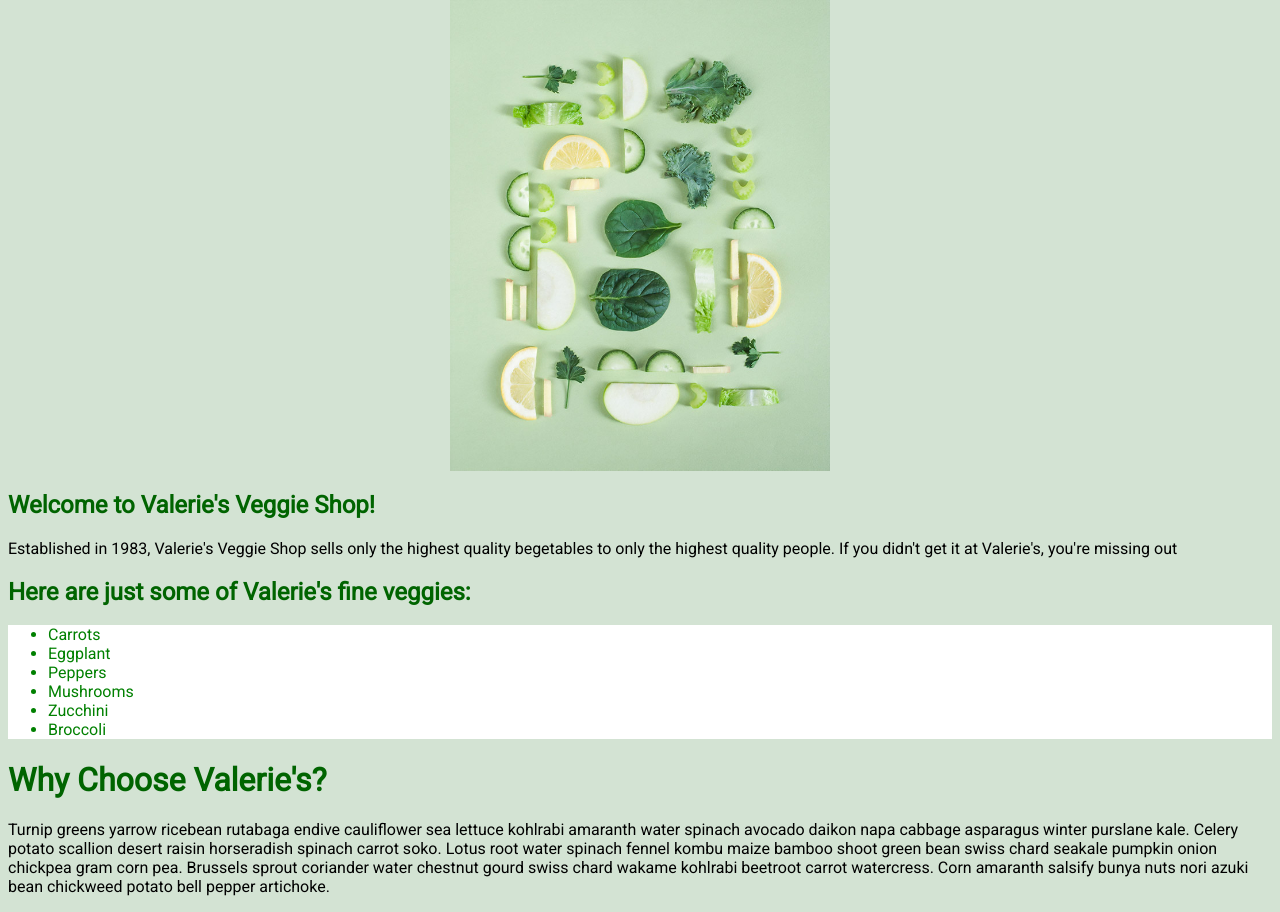
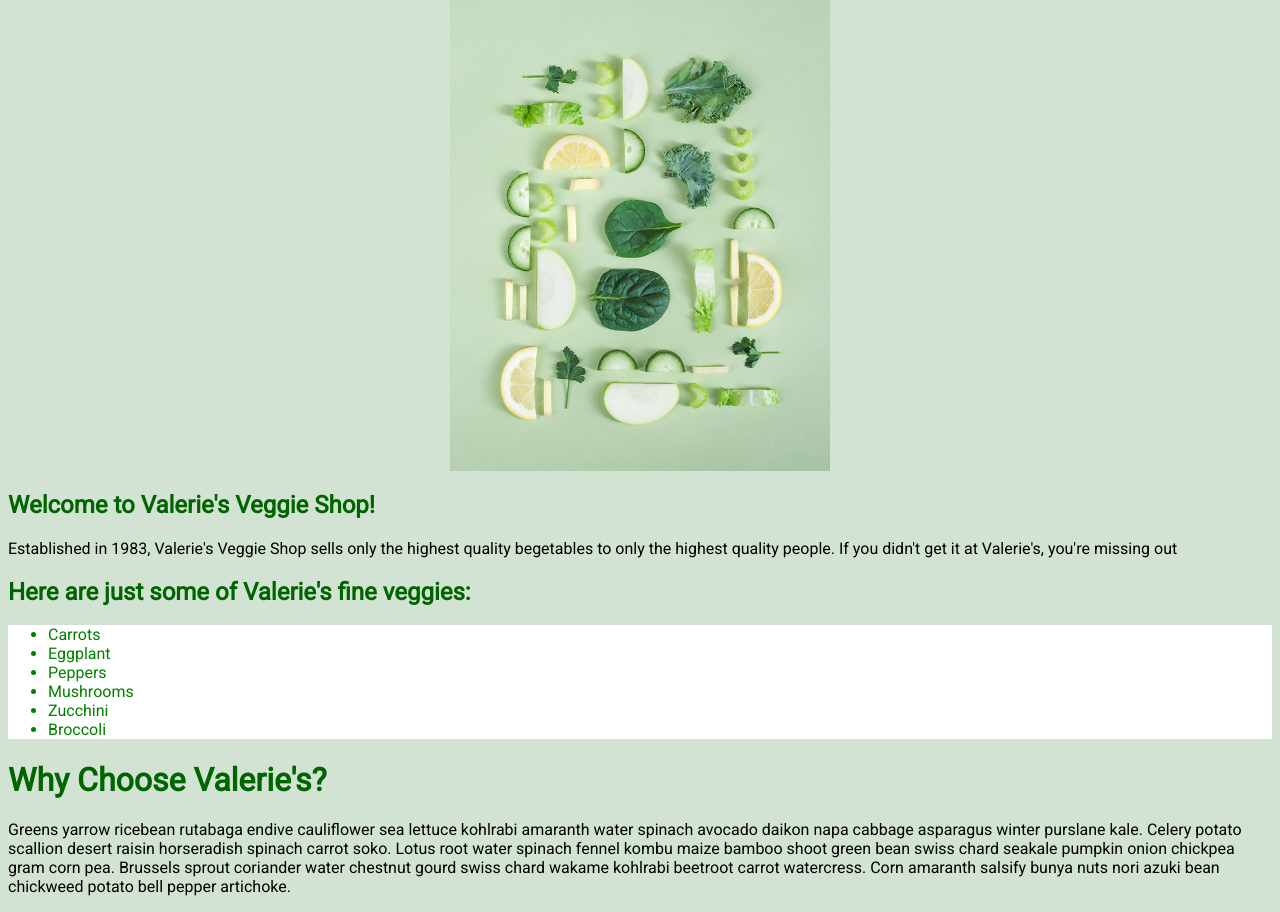
Before and after one commit to edecorso/edecorso.github.io, a plain HTML site: page valeries-veggies-master/index.html in a window 1280 px wide. Shown: the part 81-993 px from the top of the page. Drawn offline with Linux system fonts and the light colour scheme.

Commit message:
Text update
text update

```diff
--- a/valeries-veggies-master/index.html
+++ b/valeries-veggies-master/index.html
@@ -26,7 +26,7 @@
 
     <h1>Why Choose Valerie's?</h1>
 
-    <p>  Turnip greens yarrow ricebean rutabaga endive cauliflower sea lettuce kohlrabi amaranth water spinach avocado daikon napa cabbage asparagus winter purslane kale. Celery potato scallion desert raisin horseradish spinach carrot soko. Lotus root water spinach fennel kombu maize bamboo shoot green bean swiss chard seakale pumpkin onion chickpea gram corn pea. Brussels sprout coriander water chestnut gourd swiss chard wakame kohlrabi beetroot carrot watercress. Corn amaranth salsify bunya nuts nori azuki bean chickweed potato bell pepper artichoke.</p>
+    <p>  Greens yarrow ricebean rutabaga endive cauliflower sea lettuce kohlrabi amaranth water spinach avocado daikon napa cabbage asparagus winter purslane kale. Celery potato scallion desert raisin horseradish spinach carrot soko. Lotus root water spinach fennel kombu maize bamboo shoot green bean swiss chard seakale pumpkin onion chickpea gram corn pea. Brussels sprout coriander water chestnut gourd swiss chard wakame kohlrabi beetroot carrot watercress. Corn amaranth salsify bunya nuts nori azuki bean chickweed potato bell pepper artichoke.</p>
 
   </body>
 
```
